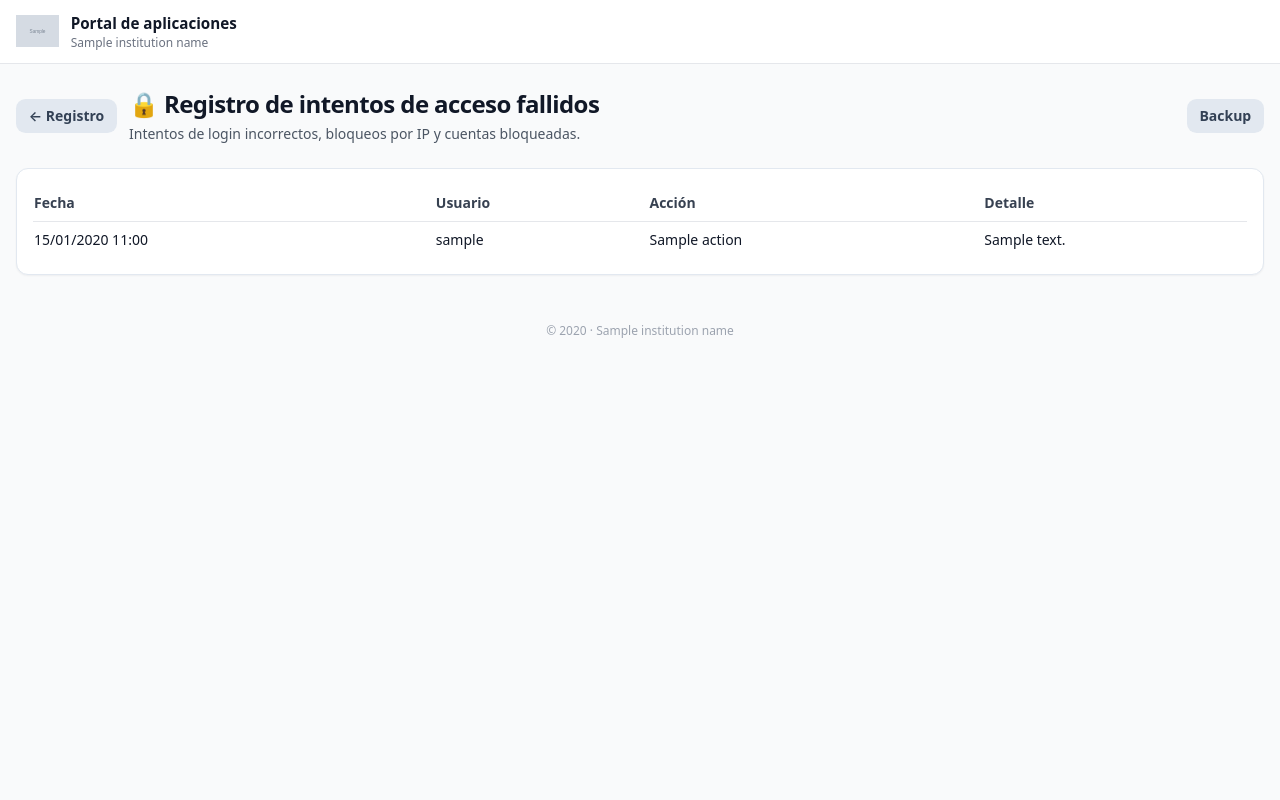
After one commit to pablo-1974/AGB-portal, a FastAPI app: template administrador/templates/admin/backup_registro_login_fallidos.html in a window 1280 px wide. The commit adds this page. Run offline with FastAPI, Linux system fonts and the light colour scheme; the template is opened without the code that fills it: most values are stand-ins (such as "Sample title", 1, 10 or a date in 2020); grey boxes marked "Sample" are stand-in pictures; some libraries are stand-ins or nearby versions.

Commit message:
Add files via upload

```diff
--- a/administrador/templates/admin/backup_registro_hub.html
+++ b/administrador/templates/admin/backup_registro_hub.html
@@ -50,6 +50,11 @@
     <span class="text-lg font-semibold text-gray-900">📢 Registro de publicar avisos</span>
     <p class="text-sm text-gray-600 mt-2">Avisos publicados en el portal: tipo, libre, sustituciones, reincorporaciones, PAA y expedientes.</p>
   </a>
+  <a href="/admin/backup/registro/login-fallidos"
+     class="card hover:bg-gray-50 border-2 border-teal-200 hover:border-teal-400 transition block">
+    <span class="text-lg font-semibold text-gray-900">🔒 Registro de intentos de acceso fallidos</span>
+    <p class="text-sm text-gray-600 mt-2">Intentos de login incorrectos, bloqueos por IP y cuentas bloqueadas.</p>
+  </a>
 </div>
 
 {% endblock %}
--- /dev/null
+++ b/administrador/templates/admin/backup_registro_login_fallidos.html
@@ -0,0 +1,41 @@
+{% extends "base_portal.html" %}
+
+{% block content %}
+<div class="space-y-6">
+  <div class="flex flex-wrap items-center gap-3 justify-between">
+    <div class="flex flex-wrap items-center gap-3">
+      <a href="/admin/backup/registro" class="btn-muted text-sm shrink-0">← Registro</a>
+      <div>
+        <h1 class="text-2xl font-bold text-gray-900 tracking-tight">🔒 Registro de intentos de acceso fallidos</h1>
+        <p class="text-sm text-gray-600 mt-1">Intentos de login incorrectos, bloqueos por IP y cuentas bloqueadas.</p>
+      </div>
+    </div>
+    <a href="/admin/backup" class="btn-muted text-sm">Backup</a>
+  </div>
+
+  <section class="card overflow-x-auto">
+    <table class="min-w-full text-sm">
+      <thead>
+        <tr class="border-b text-left text-gray-700">
+          <th class="py-2 pr-3">Fecha</th>
+          <th class="py-2 pr-3">Usuario</th>
+          <th class="py-2 pr-3">Acción</th>
+          <th class="py-2">Detalle</th>
+        </tr>
+      </thead>
+      <tbody>
+        {% for log in logs %}
+        <tr class="border-b last:border-b-0">
+          <td class="py-2 pr-3 whitespace-nowrap">{{ log.created_at|madrid }}</td>
+          <td class="py-2 pr-3">{{ log.user_name or "—" }}</td>
+          <td class="py-2 pr-3">{{ log.action }}</td>
+          <td class="py-2">{{ log.detail or "—" }}</td>
+        </tr>
+        {% else %}
+        <tr><td colspan="4" class="py-3 text-gray-500">No hay intentos fallidos registrados.</td></tr>
+        {% endfor %}
+      </tbody>
+    </table>
+  </section>
+</div>
+{% endblock %}
```
Also changed, not shown: administrador/templates/admin/users.html (+61 -7 lines), administrador/templates/admin/asignaturas_matriculadas.html (line endings or trailing spaces), administrador/templates/admin/backup_registro_aula_informatica.html (line endings or trailing spaces), administrador/templates/admin/backup_tablas.html (line endings or trailing spaces), administrador/templates/admin/departamentos.html (line endings or trailing spaces).
